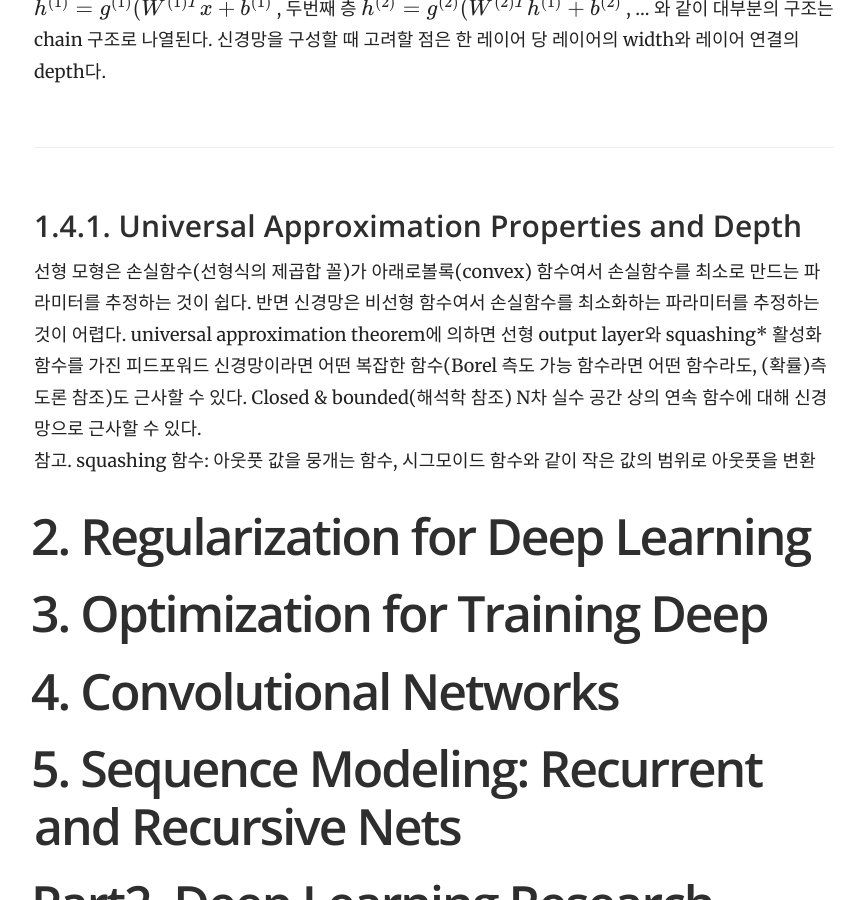
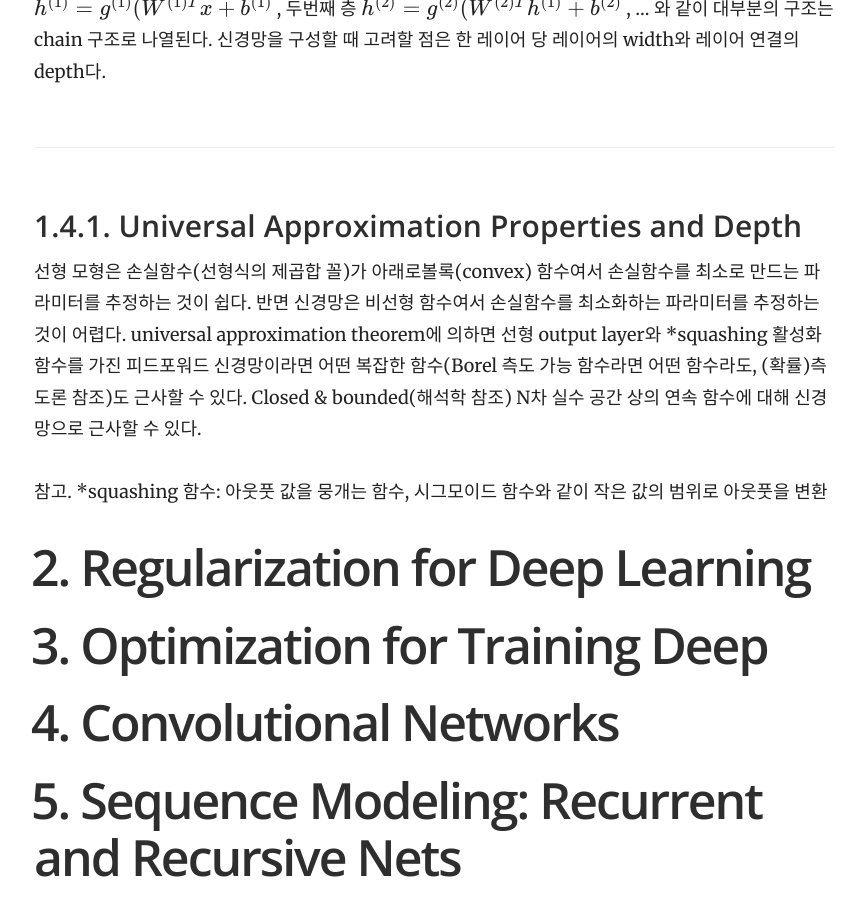
Before and after one commit to yrk3434/yrk3434.github.io, a Jekyll site: the page built from _docs/Theory/Deep Learning Overview.md, in a window 1280 px wide and 900 px high, scrolled down 9262 px. Shown: the whole window, without its empty margins (356-1221 px from the left). Built offline with Jekyll 4.4.1, drawn with Linux system fonts in a browser that asks for light colours; formulas are drawn with MathJax 3.

Commit message:
Update Deep Learning Overview.md

```diff
--- a/_docs/Theory/Deep Learning Overview.md
+++ b/_docs/Theory/Deep Learning Overview.md
@@ -175,8 +175,9 @@ binary classification에서 positive일 확률을 구하는 활성화 함수,
 신경망을 구성할 때 고려할 점은 한 레이어 당 레이어의 width와 레이어 연결의 depth다.
 
 ### 1.4.1. Universal Approximation Properties and Depth
-선형 모형은 손실함수(선형식의 제곱합 꼴)가 아래로볼록(convex) 함수여서 손실함수를 최소로 만드는 파라미터를 추정하는 것이 쉽다. 반면 신경망은 비선형 함수여서 손실함수를 최소화하는 파라미터를 추정하는 것이 어렵다. universal approximation theorem에 의하면 선형 output layer와 squashing* 활성화 함수를 가진 피드포워드 신경망이라면 어떤 복잡한 함수(Borel 측도 가능 함수라면 어떤 함수라도, (확률)측도론 참조)도 근사할 수 있다. Closed & bounded(해석학 참조) N차 실수 공간 상의 연속 함수에 대해 신경망으로 근사할 수 있다. <br/>
-참고. squashing 함수: 아웃풋 값을 뭉개는 함수, 시그모이드 함수와 같이 작은 값의 범위로 아웃풋을 변환
+선형 모형은 손실함수(선형식의 제곱합 꼴)가 아래로볼록(convex) 함수여서 손실함수를 최소로 만드는 파라미터를 추정하는 것이 쉽다. 반면 신경망은 비선형 함수여서 손실함수를 최소화하는 파라미터를 추정하는 것이 어렵다. universal approximation theorem에 의하면 선형 output layer와 *squashing 활성화 함수를 가진 피드포워드 신경망이라면 어떤 복잡한 함수(Borel 측도 가능 함수라면 어떤 함수라도, (확률)측도론 참조)도 근사할 수 있다. Closed & bounded(해석학 참조) N차 실수 공간 상의 연속 함수에 대해 신경망으로 근사할 수 있다. <br/>
+<br/>
+참고. *squashing 함수: 아웃풋 값을 뭉개는 함수, 시그모이드 함수와 같이 작은 값의 범위로 아웃풋을 변환
 
 # 2. Regularization for Deep Learning
 
```
